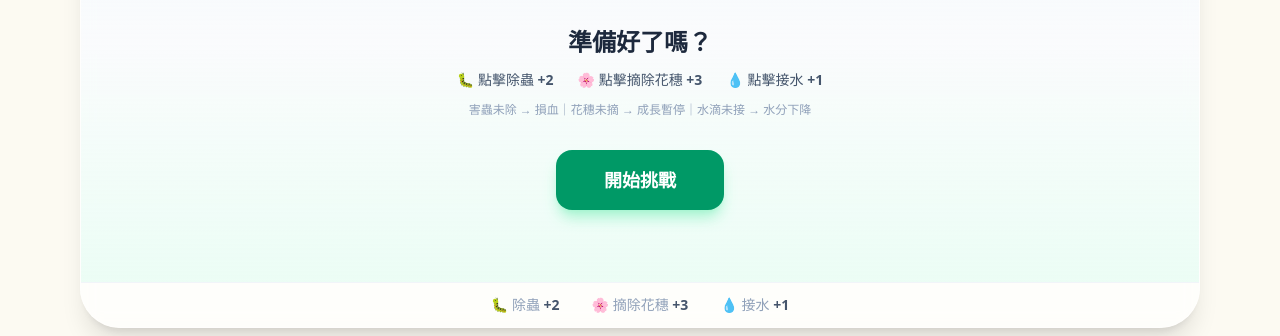
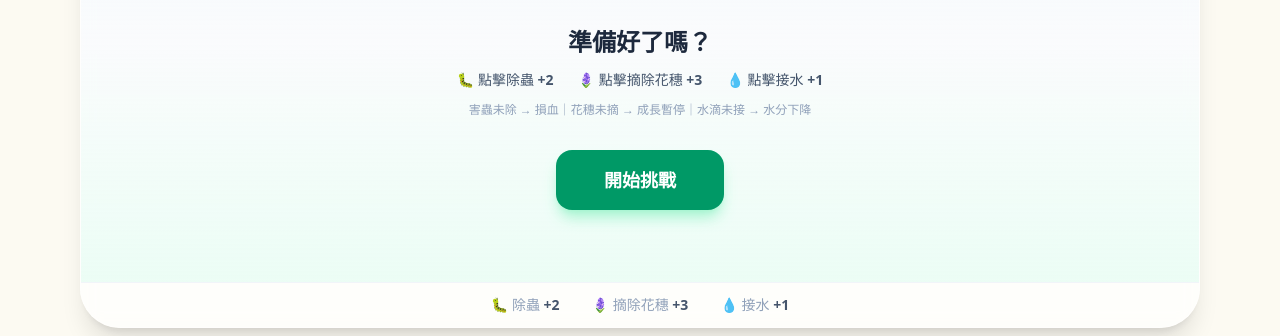
Before and after one commit to CrowntailTW0608/Basil, a React (Vite) app: page / in a window 1280 px wide. Shown: the part 616-952 px from the top of the page. Built offline with nearby package versions, Linux system fonts and the light colour scheme.

Commit message:
Replace cherry blossom with hyacinth emoji for flower buds

```diff
--- a/src/games/BasilGame.tsx
+++ b/src/games/BasilGame.tsx
@@ -274,7 +274,7 @@ export default function BasilGame() {
                 )}
                 <div className="flex gap-6 justify-center text-sm text-slate-600 flex-wrap">
                   <span>🐛 點擊除蟲 <b>+2</b></span>
-                  <span>🌸 點擊摘除花穗 <b>+3</b></span>
+                  <span>🪻 點擊摘除花穗 <b>+3</b></span>
                   <span>💧 點擊接水 <b>+1</b></span>
                 </div>
                 <p className="text-slate-400 text-xs">害蟲未除 → 損血｜花穗未摘 → 成長暫停｜水滴未接 → 水分下降</p>
@@ -384,7 +384,7 @@ export default function BasilGame() {
               style={{ left: `${b.x}%`, top: b.y, transform: 'translateX(-50%)' }}
               aria-label="摘除花穗"
             >
-              🌸
+              🪻
             </button>
           ))}
         </div>
@@ -392,7 +392,7 @@ export default function BasilGame() {
         {/* Legend strip */}
         <div className="px-6 py-3 flex justify-center gap-8 text-sm text-slate-400 border-t border-slate-100">
           <span>🐛 除蟲 <b className="text-slate-600">+2</b></span>
-          <span>🌸 摘除花穗 <b className="text-slate-600">+3</b></span>
+          <span>🪻 摘除花穗 <b className="text-slate-600">+3</b></span>
           <span>💧 接水 <b className="text-slate-600">+1</b></span>
         </div>
       </div>
```
